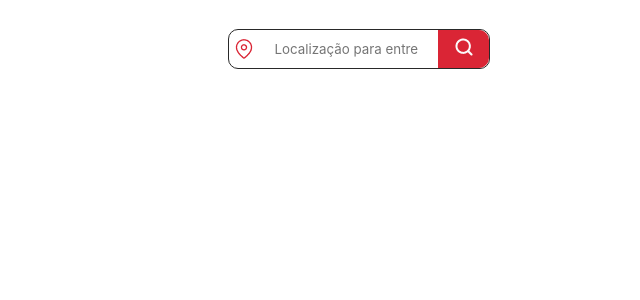
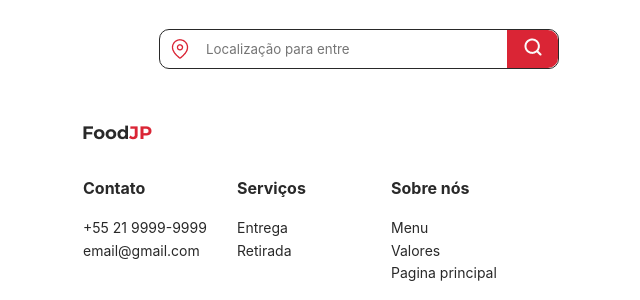
Before and after one commit to EdsonCampanhao/desafio_semana_4, a plain HTML site: page index.html in a window 1280 px wide. Shown: the part 2331-2631 px from the top of the page, without its empty margins (281-921 px from the left). Before the commit the page ends 2432 px from the top, so only its background shows below. Drawn offline with Linux system fonts and the light colour scheme.

Commit message:
add
adding some infos and styles in footer

```diff
--- /dev/null
+++ b/assets/css/footer.css
@@ -0,0 +1,29 @@
+.footer{
+    padding-left: 24px;
+    width: 100%;
+    box-sizing: border-box;
+    max-width: 600px;
+    margin: 0 auto;
+}
+.footer__img{
+    margin-bottom:32px;
+}
+.container{
+    display: flex;
+    flex-wrap: wrap;
+}
+.footer__content{
+    width:130px;
+    height: 100px;
+    color: var(--black);
+    margin:0 24px 24px 0;
+    font-size: 14px;
+
+}
+.footer__title{
+font-size: 16px;
+margin: 0 0 16px;
+}
+.footer__info{
+margin: 0px;
+}
--- a/assets/css/localization.css
+++ b/assets/css/localization.css
@@ -4,7 +4,7 @@
     display: flex;
     flex-direction: column;
     align-items: center;
-
+    margin-bottom:56px ;
 }
 .localization__title{
     margin-bottom: 24px;
@@ -16,17 +16,23 @@
     height: 242px;
     border-radius: 8px;
     margin-bottom: 32px;
-
 }
 .localization__search{
     display: flex;
     align-items: center;
     justify-content: space-between;
-    width:262px;
+    width:100%;
+    max-width: 400px;
     height: 40px;
     border: 1px solid var(--black);
     border-radius: 10px;
     box-sizing: border-box;
+}
+.localization__container{
+    margin-left: 5px;
+    display: flex;
+    align-items: center;
+    gap: 16px;
 }
 .localization__icon{
     margin-left: 5px;
@@ -34,7 +40,6 @@
 .localization__field{
     border: none;
     width: 143px;
-
 }
 .localization__field:focus{
     border: none;
--- a/assets/css/style.css
+++ b/assets/css/style.css
@@ -2,6 +2,7 @@
 @import url('./header.css');
 @import url('./intro.css');
 @import url('./localization.css');
+@import url('./footer.css');
 
 :root {
     --red: #da2535;
--- a/index.html
+++ b/index.html
@@ -114,9 +114,10 @@
                 referrerpolicy="no-referrer-when-downgrade"></iframe>
 
             <div class="localization__search">
-
+                <div class="localization__container">
                 <img class="localization__icon" src="./assets/img/fi_map-pin.png" alt=" icone">
                 <input type="text" placeholder="Localização para entrega" class="localization__field">
+                </div>
                 <button class="localization__btn"> <p class="localization__btn-txt">Buscar</p> <img class="localization__btn-icon" src="./assets/img/search.png" alt=""></button>
 
             </div>
@@ -126,20 +127,26 @@
     </main>
     <footer>
         <section class="footer">
-            <div class="contacts">
-                <p class="contacts__info"></p>
-                <p class="contacts__info"></p>
+            <img src="./assets/img/FoodJP_logo.png" class="footer__img" alt="logo da empresa">
+
+            <div class="container">
+            <div class="footer__content">
+                <h2 class="footer__title">Contato</h2>
+                <p class="footer__info"> +55 21 9999-9999</p>
+                <p class="footer__info">email@gmail.com</p>
             </div>
-            <div class="service">
-                <p class="service__delivery"></p>
-                <p class="service__delivery"></p>
+            <div class="footer__content">
+                <h2 class="footer__title">Serviços</h2>
+                <p class="footer__info">Entrega</p>
+                <p class="footer__info">Retirada</p>
             </div>
-            <div class="about">
-                <p class="about__options"></p>
-                <p class="about__options"></p>
-                <p class="about__options"></p>
+            <div class="footer__content">
+                <h2 class="footer__title">Sobre nós</h2>
+                <p class="footer__info">Menu</p>
+                <p class="footer__info">Valores</p>
+                <p class="footer__info">Pagina principal</p>
             </div>
-
+            </div>
         </section>
     </footer>
 
```
